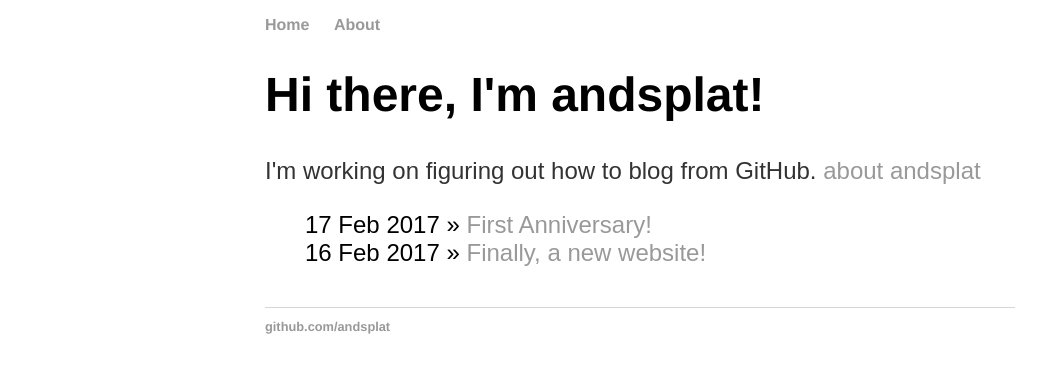
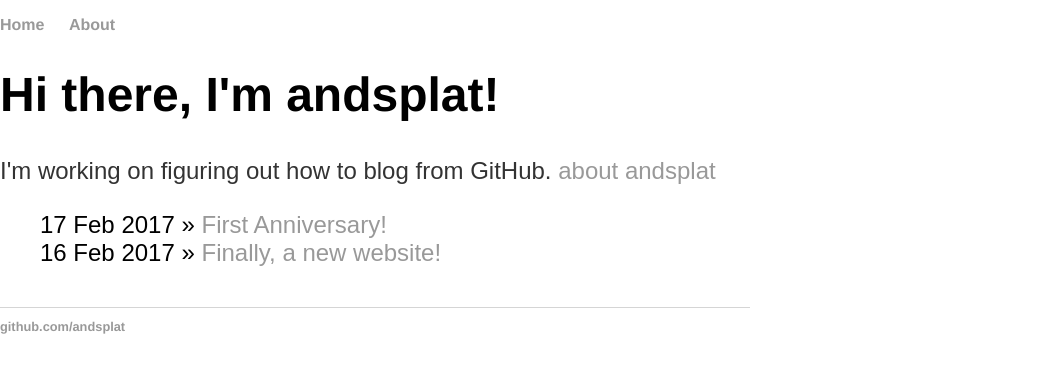
Before and after one commit to andsplat/benwfey, a Jekyll site: the page built from index.html, in a window 1280 px wide. Shown: the top 373 px of the page, without its empty margins (0-1044 px from the left). Built offline with Jekyll 4.4.1, drawn with Linux system fonts in a browser that asks for light colours.

Commit message:
Update main.css

```diff
--- a/css/main.css
+++ b/css/main.css
@@ -1,5 +1,5 @@
 body {
-    margin: 0 auto;
+    margin: 60 auto;
     max-width: 750px;
 }
 nav ul, footer ul {
```
